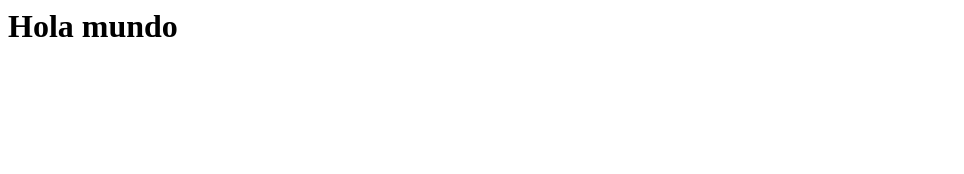
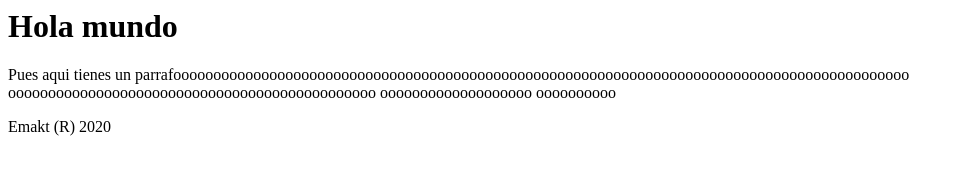
Before and after one commit to Eric-SanchezMarch/testweb, a plain HTML site: page index.html in a window 1280 px wide. Shown: the whole page, without its empty margins (0-964 px from the left). Drawn offline with Linux system fonts and the light colour scheme.

Commit message:
Update index.html

```diff
--- a/index.html
+++ b/index.html
@@ -1,10 +1,17 @@
 <html>
 <head>
 <title> HELLO WORD!</title>
+  <link class ="style" href="Estils.css">
 </head>
 
 <body>
 <h1> Hola mundo</h1>
+  <p> Pues aqui tienes un parrafoooooooooooooooooooooooooooooooooooooooooooooooooooooooooooooooooooooooooooooooooooooooooooo
+    oooooooooooooooooooooooooooooooooooooooooooooo
+    ooooooooooooooooooo
+    oooooooooo
+  </p>
+  <footer> Emakt (R) 2020 </footer>
 </body>
 
 </html>
```
